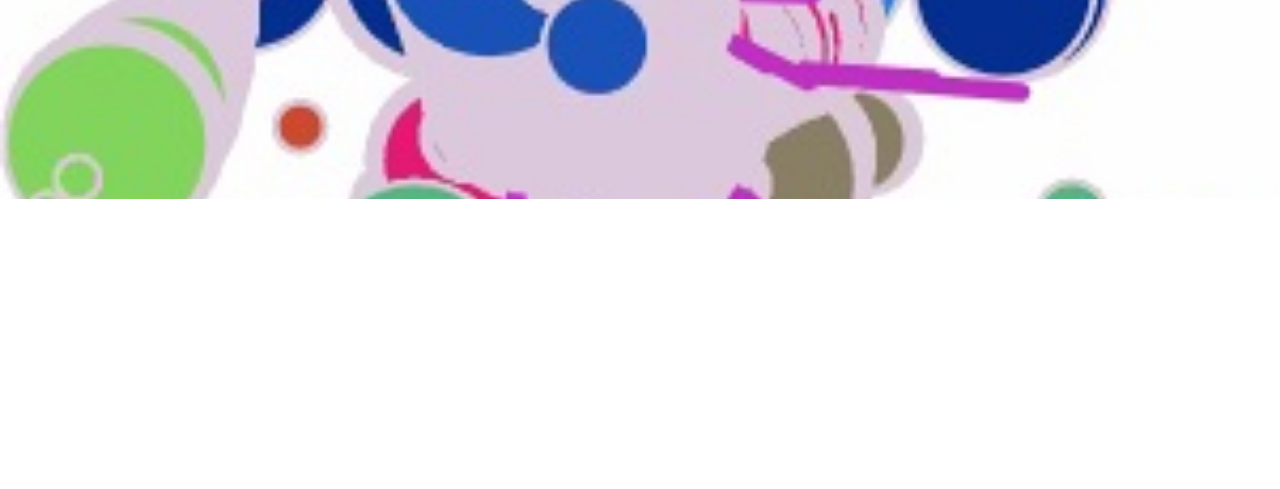
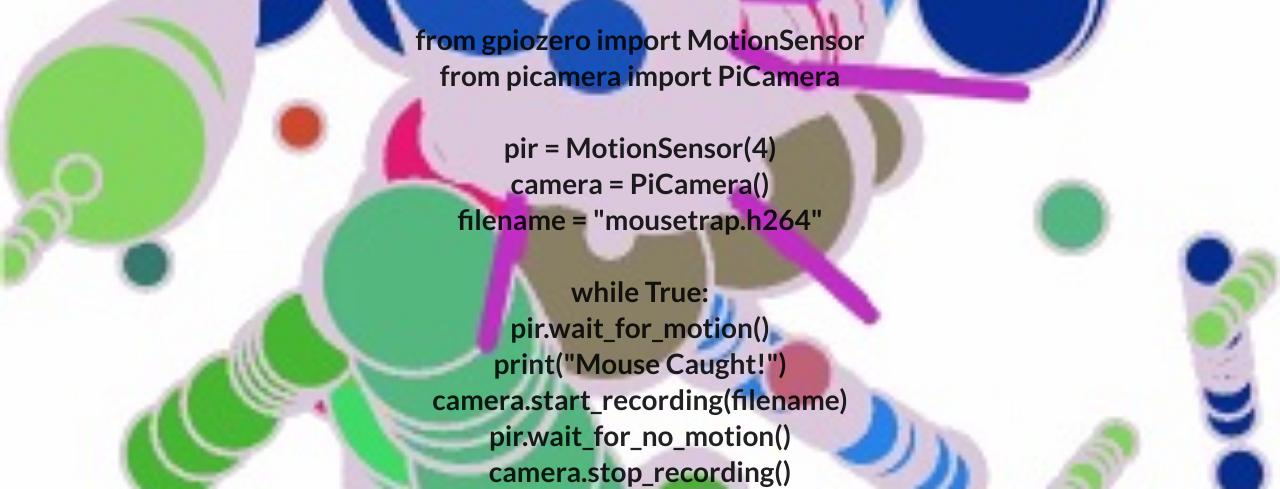
Before and after one commit to bigsurface/MotionDetected, a plain HTML site: page index.html in a window 1280 px wide. Shown: the part 701-1190 px from the top of the page. Before the commit the page ends 900 px from the top, so only its background shows below. Drawn offline with nearby package versions, Linux system fonts and the light colour scheme.

Commit message:
Update index.html

```diff
--- a/index.html
+++ b/index.html
@@ -83,8 +83,21 @@ const changeImage = () => {
 
 
 
-
-
+<h1>
+from gpiozero import MotionSensor<br>
+from picamera import PiCamera<br>
+<br>
+pir = MotionSensor(4)<br>
+camera = PiCamera()<br>
+filename = "mousetrap.h264"<br>
+<br>
+while True:<br>
+	pir.wait_for_motion()<br>
+	print("Mouse Caught!")<br>
+	camera.start_recording(filename)<br>
+	pir.wait_for_no_motion()<br>
+	camera.stop_recording()<br>
+</h1>
 
 
 
```
